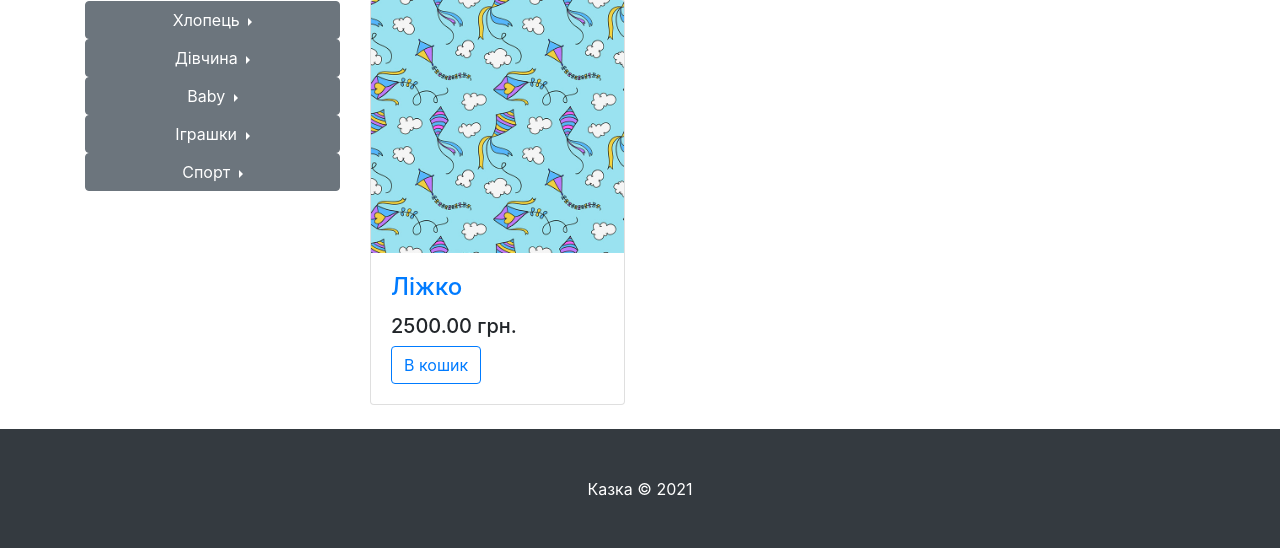
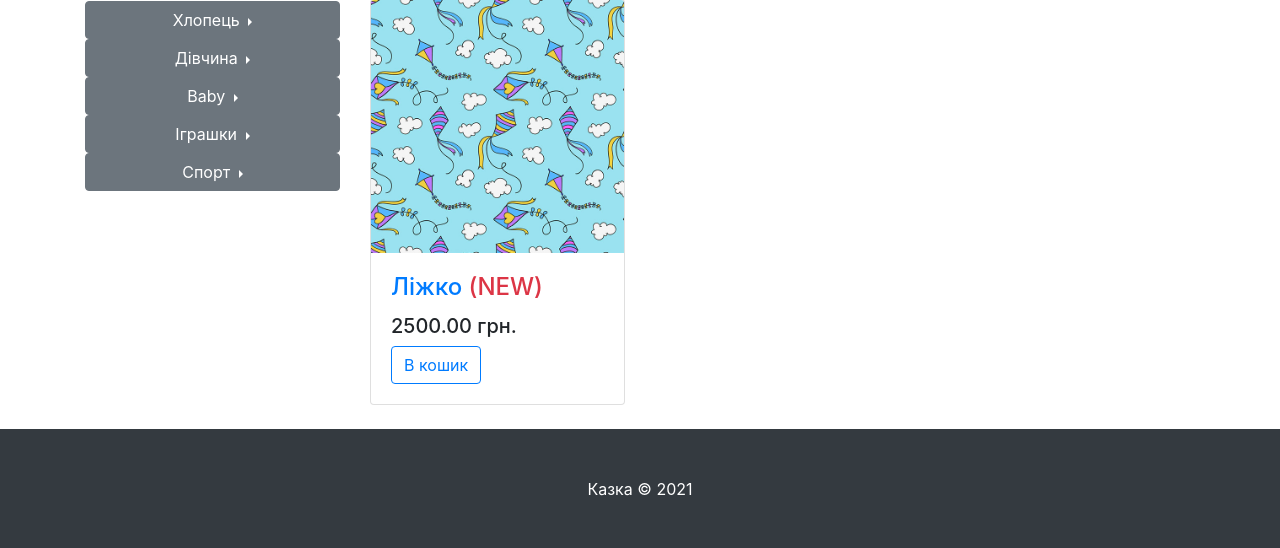
Before and after one commit to VladyslavShaposhnikov/Shop, a Django app: a page that uses main/templates/index.html in a window 1280 px wide. Shown: the part 137-685 px from the top of the page. Run offline with Django 3.2, Linux system fonts and the light colour scheme; a user stored in the database is signed in; data comes from the database, SQL or seed files in the repository; both versions use the stored data as it was after the commit.

Commit message:
new products label is done

```diff
--- a/main/models.py
+++ b/main/models.py
@@ -3,6 +3,7 @@ from mptt.models import MPTTModel, TreeForeignKey
 from django.contrib.auth import get_user_model
 from django.urls import reverse
 from django.utils import timezone
+import datetime
 
 User = get_user_model()
 
@@ -29,7 +30,7 @@ class Product(models.Model):
     slug = models.SlugField(unique=True)
     price = models.DecimalField(decimal_places=2, max_digits=9, verbose_name='Ціна')
     photo = models.ImageField(verbose_name='Зображення')
-    pub_date = models.DateTimeField(auto_now=True)
+    pub_date = models.DateTimeField(verbose_name='Дата публікації')
 
     def new_product(self):
         return self.pub_date >= (timezone.now() - datetime.timedelta(days=30))
--- a/main/templates/category_detail.html
+++ b/main/templates/category_detail.html
@@ -25,7 +25,11 @@
     <a href="{% url 'pro_det' category.parent.slug product.slug %}"><img class="card-img-top" src="{{ product.photo.url }}" alt=""></a>
     <div class="card-body">
       <h4 class="card-title">
-        <a href="{% url 'pro_det' category.parent.slug product.slug %}">{{ product.title }}</a>
+        <a href="{% url 'pro_det' category.parent.slug product.slug %}">{{ product.title }}
+          {% if product.new_product == True %}
+          <a class="text-danger">(NEW)</a>
+          {% endif %}
+        </a>
       </h4>
       <h5>{{ product.price }} грн.</h5>
       <a href="{% url 'add-to-cart' ct_model=product.category.parent.slug slug=product.slug %}">
--- a/main/templates/index.html
+++ b/main/templates/index.html
@@ -160,7 +160,11 @@
               <a href="{% url 'pro_det' item.category.parent.slug item.slug %}"><img class="card-img-top" src="{{ item.photo.url }}" alt=""></a>
               <div class="card-body">
                 <h4 class="card-title">
-                  <a href="{% url 'pro_det' item.category.parent.slug item.slug %}">{{ item.title }}</a>
+                  <a href="{% url 'pro_det' item.category.parent.slug item.slug %}">{{ item.title }}
+                    {% if item.new_product == True %}
+                    <a class="text-danger">(NEW)</a>
+                    {% endif %}
+                  </a>
                 </h4>
                 <h5>{{ item.price }} грн.</h5>
                 <a href="{% url 'add-to-cart' ct_model=item.category.parent.slug slug=item.slug %}"><button class="btn btn-outline-primary">В кошик</button></a>
--- a/main/templates/product_detaile.html
+++ b/main/templates/product_detaile.html
@@ -27,7 +27,10 @@
     </div>
       <div class="col-md-8">
         <h3 class="card-title">
-          <a>{{ product.title }}</a>
+          <a>{{ product.title }}
+            {% if product.new_product == True %}
+            <a class="text-danger">(NEW)</a>
+            {% endif %}</a>
         </h3>
         <h4>Ціна    : {{ product.price }} грн.</h4>
         <h6>Опис    : {{ product.description }}</h6>
--- a/main/views.py
+++ b/main/views.py
@@ -24,14 +24,8 @@ context = {
     'sport' :sport,
     }
 
-""" def index(request):
-    context['babies'] = Baby.objects.filter(father=None)
-    cart_owner = Customer.objects.get(user=request.user)
-    context['cart'] = Cart.objects.get(customer=cart_owner)
-    return render(request, 'index.html', context) """
-
 def index(request):
-    context['babies'] = Baby.objects.filter(father=None)
+    context['babies'] = Baby.objects.filter(father=None).order_by('-pub_date')
     cart_owner = Customer.objects.get(user=request.user)
     context['cart'] = Cart.objects.get(customer=cart_owner)
     return render(request, 'index.html', context)
```
Also changed, not shown: db.sqlite3, main/migrations/0018_alter_product_pub_date.py (added), main/migrations/0019_alter_product_pub_date.py (added), main/migrations/0020_alter_product_pub_date.py (added), main/migrations/0021_remove_product_pub_date.py (added), main/migrations/0022_product_pub_date.py (added), main/migrations/0023_alter_product_pub_date.py (added), media/imggg.jpg (added).
